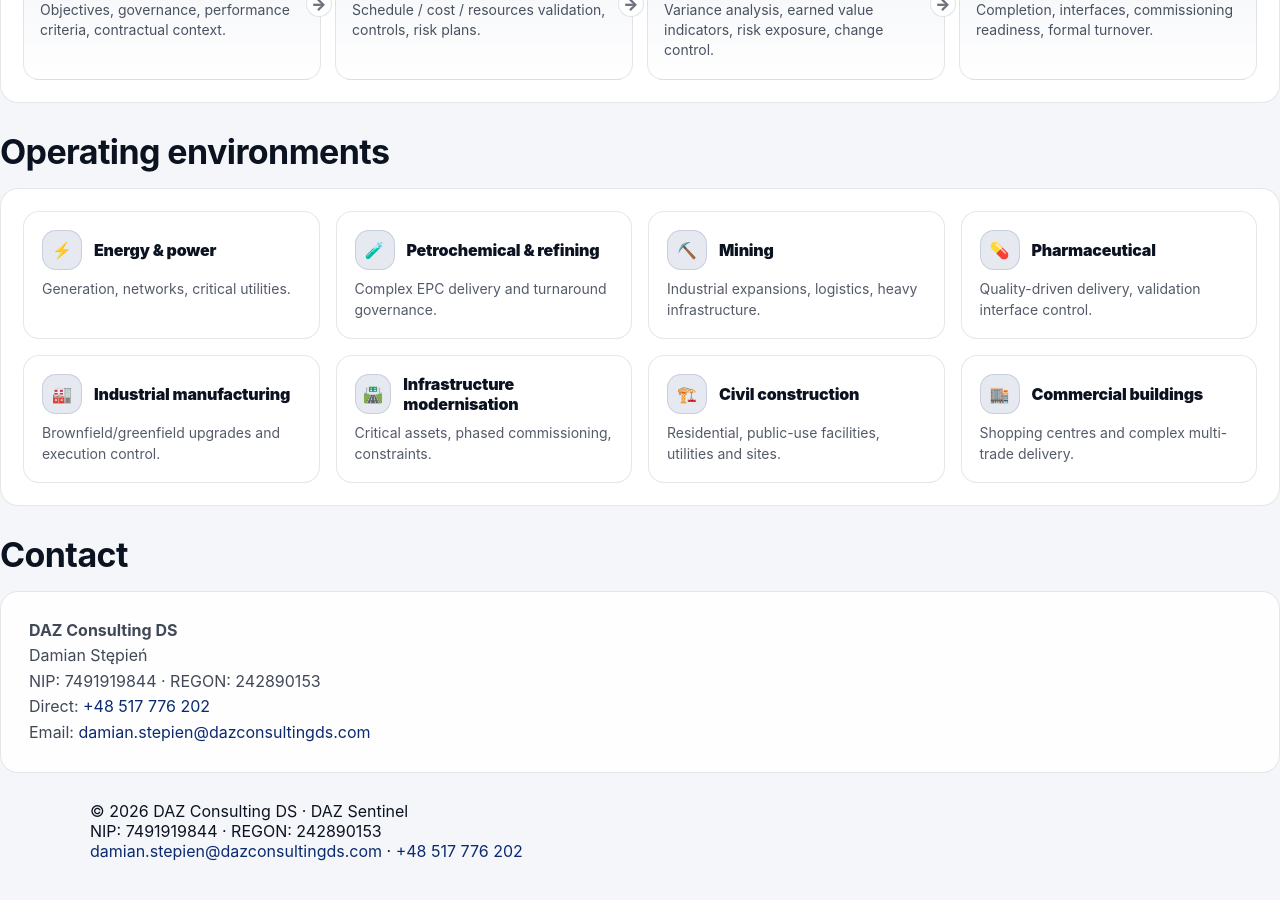
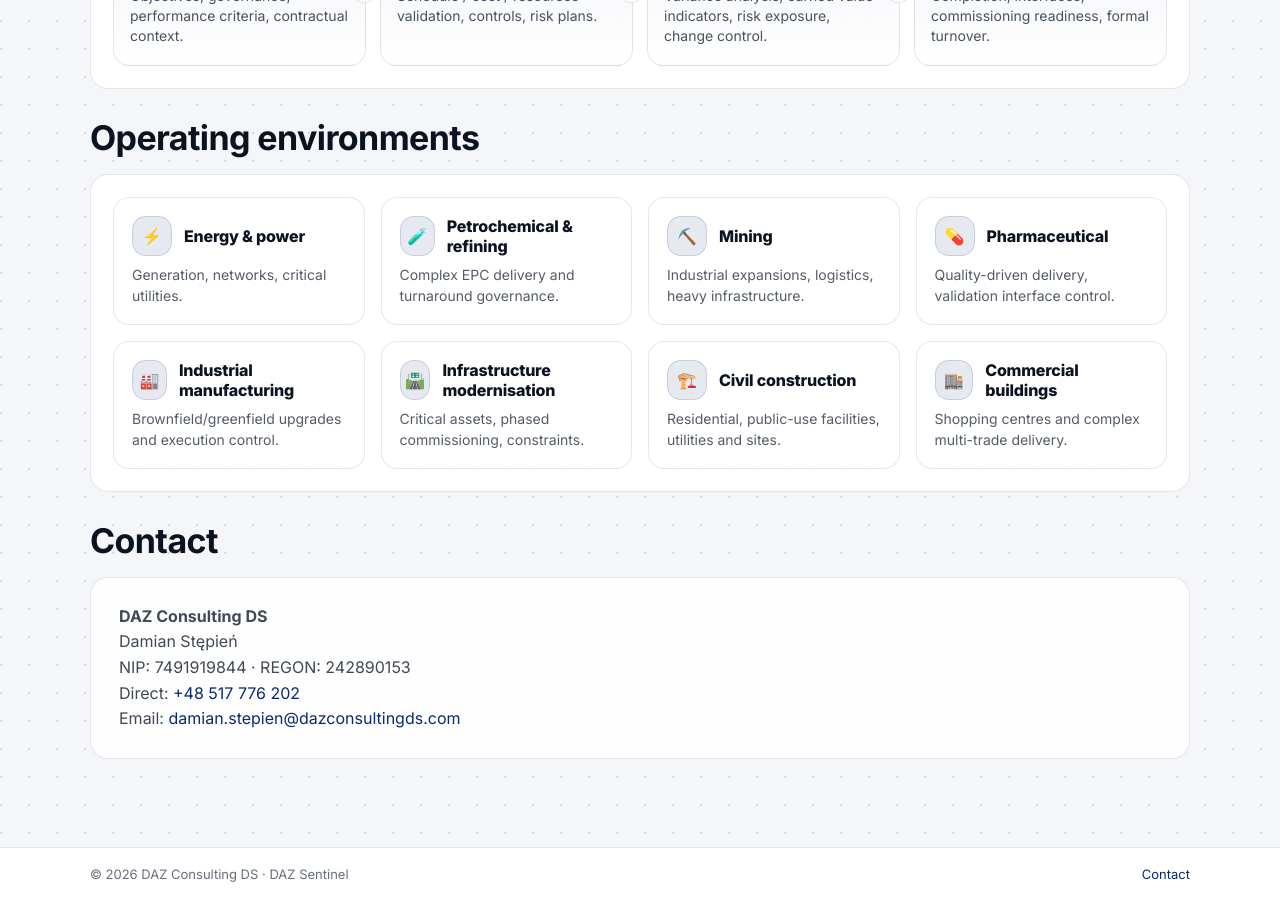
Before and after one commit to DAZDS/DAZDS.github.io, a Jekyll site: the page built from index.html, in a window 1280 px wide and 900 px high, scrolled down 2088 px. Built offline with Jekyll 4.4.1, drawn with Linux system fonts in a browser that asks for light colours; before the commit the page ends 2949 px from its top, so only the background shows below that.

Commit message:
Update page.html

```diff
--- a/_layouts/page.html
+++ b/_layouts/page.html
@@ -5,67 +5,91 @@
   <meta name="viewport" content="width=device-width, initial-scale=1" />
 
   <title>
-      {% if page.title %}{{ page.title }} · {% endif %}{{ site.title }}
+    {% if page.title %}{{ page.title }} · {% endif %}{{ site.title | default: "DAZ Consulting DS" }}
   </title>
 
-    <meta name="description" content="{{ site.description | default: 'Industrial EPC Advisory & Project Controls' }}" />
+  <meta name="description" content="{{ page.description | default: site.description | default: 'Industrial EPC advisory and project controls.' }}" />
 
-    <link rel="icon" href="{{ '/assets/img/logo-dazds.svg' | relative_url }}" type="image/svg+xml">
+  <link rel="preconnect" href="https://fonts.googleapis.com">
+  <link rel="preconnect" href="https://fonts.gstatic.com" crossorigin>
+  <!-- System font stack is fine; keep Google fonts optional -->
+  <link href="https://fonts.googleapis.com/css2?family=Inter:wght@400;500;600;700;800&display=swap" rel="stylesheet">
+
   <link rel="stylesheet" href="{{ '/assets/css/style.css' | relative_url }}" />
-
-    {% seo %}
 </head>
 
 <body>
-    <header class="site-header">
-      <div class="container header-inner">
-        <a class="brand" href="{{ '/' | relative_url }}">
-          <img class="brand-logo" src="{{ '/assets/img/logo-dazds.svg' | relative_url }}" alt="DAZDS logo" />
-          <div class="brand-text">
-            <div class="brand-name">DAZ Consulting DS</div>
-            <div class="brand-sub">Industrial EPC Advisory · Project Controls</div>
-            <div class="brand-sub muted">DAZ Sentinel — a division of DAZ Consulting DS</div>
-          </div>
+  <header class="topbar">
+    <div class="container topbar__inner">
+      <a class="brand" href="{{ '/' | relative_url }}" aria-label="Go to home">
+        <!-- CEPS-like square logo (SVG). Replace later with your final file if you prefer -->
+        <span class="brand__mark" aria-hidden="true">
+          <svg viewBox="0 0 96 96" role="img">
+            <rect x="6" y="6" width="84" height="84" rx="6" fill="none" stroke="currentColor" stroke-width="4"/>
+            <!-- D (left) -->
+            <text x="22" y="58" font-size="34" font-family="Inter, system-ui, -apple-system, Segoe UI, Roboto" font-weight="600" text-anchor="middle">D</text>
+            <!-- A (center) -->
+            <text x="48" y="58" font-size="34" font-family="Inter, system-ui, -apple-system, Segoe UI, Roboto" font-weight="600" text-anchor="middle">A</text>
+            <!-- DS (right) -->
+            <text x="74" y="58" font-size="22" font-family="Inter, system-ui, -apple-system, Segoe UI, Roboto" font-weight="600" text-anchor="middle">DS</text>
+          </svg>
+        </span>
+
+        <span class="brand__text">
+          <span class="brand__name">DAZ Consulting DS</span>
+          <span class="brand__tag">Industrial EPC Advisory · Project Controls</span>
+          <span class="brand__sub">DAZ Sentinel — a division of DAZ Consulting DS</span>
+        </span>
       </a>
 
-        <nav class="nav">
-          <a class="nav-link {% if page.url == '/' %}active{% endif %}" href="{{ '/' | relative_url }}">Home</a>
-          <a class="nav-link {% if page.url contains '/services' %}active{% endif %}" href="{{ '/services/' | relative_url }}">Services</a>
-          <a class="nav-link {% if page.url contains '/writeups' %}active{% endif %}" href="{{ '/writeups/' | relative_url }}">Writeups</a>
-          <a class="nav-link {% if page.url contains '/articles' %}active{% endif %}" href="{{ '/articles/' | relative_url }}">Articles</a>
-          <a class="nav-link {% if page.url contains '/certifications' %}active{% endif %}" href="{{ '/certifications/' | relative_url }}">Certifications</a>
-          <a class="nav-link {% if page.url contains '/contact' %}active{% endif %}" href="{{ '/contact/' | relative_url }}">Contact</a>
+      <nav class="nav" aria-label="Primary">
+        <a class="nav__link {% if page.url == '/' %}is-active{% endif %}" href="{{ '/' | relative_url }}">Home</a>
+        <a class="nav__link {% if page.url contains '/services' %}is-active{% endif %}" href="{{ '/services/' | relative_url }}">Services</a>
+        <a class="nav__link {% if page.url contains '/writeups' %}is-active{% endif %}" href="{{ '/writeups/' | relative_url }}">Writeups</a>
+        <a class="nav__link {% if page.url contains '/articles' %}is-active{% endif %}" href="{{ '/articles/' | relative_url }}">Articles</a>
+        <a class="nav__link {% if page.url contains '/certifications' %}is-active{% endif %}" href="{{ '/certifications/' | relative_url }}">Certifications</a>
+        <a class="nav__link {% if page.url contains '/contact' %}is-active{% endif %}" href="{{ '/contact/' | relative_url }}">Contact</a>
       </nav>
 
-        <!-- Search (site query via Google) -->
-        <form class="site-search" action="https://www.google.com/search" method="get" target="_blank" rel="noopener">
-          <input type="hidden" name="q" value="site:dazconsultingds.com" />
-          <input class="search-input" type="search" name="as_q" placeholder="Search…" aria-label="Search site" />
-          <button class="search-btn" type="submit" aria-label="Search">
-            <svg width="18" height="18" viewBox="0 0 24 24" aria-hidden="true">
-              <path fill="currentColor" d="M10 18a8 8 0 1 1 5.3-14a8 8 0 0 1 0 11.3A7.95 7.95 0 0 1 10 18m11 3l-6.2-6.2a10 10 0 1 0-1.4 1.4L19.6 22z"/>
-            </svg>
+      <!-- Simple corporate search (site-restricted DuckDuckGo) -->
+      <form class="search" action="https://duckduckgo.com/" method="get" target="_blank" rel="noopener">
+        <input type="hidden" name="q" value="site:{{ site.url | default: 'dazconsultingds.com' }}" />
+        <label class="sr-only" for="q">Search</label>
+        <input id="q" name="q" class="search__input" type="search" placeholder="Search…" />
+        <button class="search__btn" type="submit" aria-label="Search">
+          <span aria-hidden="true">⌕</span>
         </button>
       </form>
+
+      <button class="burger" type="button" aria-label="Open menu" onclick="document.body.classList.toggle('nav-open')">
+        <span></span><span></span><span></span>
+      </button>
     </div>
   </header>
 
-    <main class="site-main">
+  <main class="main">
+    <div class="container">
       {{ content }}
+    </div>
   </main>
 
-    <footer class="site-footer">
-      <div class="container footer-inner">
-        <div class="footer-left">
-          <div class="footer-brand">© {{ "now" | date: "%Y" }} DAZ Consulting DS · DAZ Sentinel</div>
-          <div class="footer-meta">NIP: 7491919844 · REGON: 242890153</div>
+  <footer class="footer">
+    <div class="container footer__inner">
+      <div class="footer__left">
+        <div>© {{ 'now' | date: '%Y' }} DAZ Consulting DS · DAZ Sentinel</div>
       </div>
-        <div class="footer-right">
-          <a class="footer-link" href="mailto:damian.stepien@dazconsultingds.com">damian.stepien@dazconsultingds.com</a>
-          <span class="dot">·</span>
-          <a class="footer-link" href="tel:+48517776202">+48 517 776 202</a>
+      <div class="footer__right">
+        <a href="{{ '/contact/' | relative_url }}">Contact</a>
       </div>
     </div>
   </footer>
+
+  <script>
+    // Close mobile menu after clicking a link
+    document.addEventListener('click', function (e) {
+      const link = e.target.closest('.nav__link');
+      if (link) document.body.classList.remove('nav-open');
+    });
+  </script>
 </body>
 </html>
```
Lines whose indentation alone changed are shown as unchanged.
